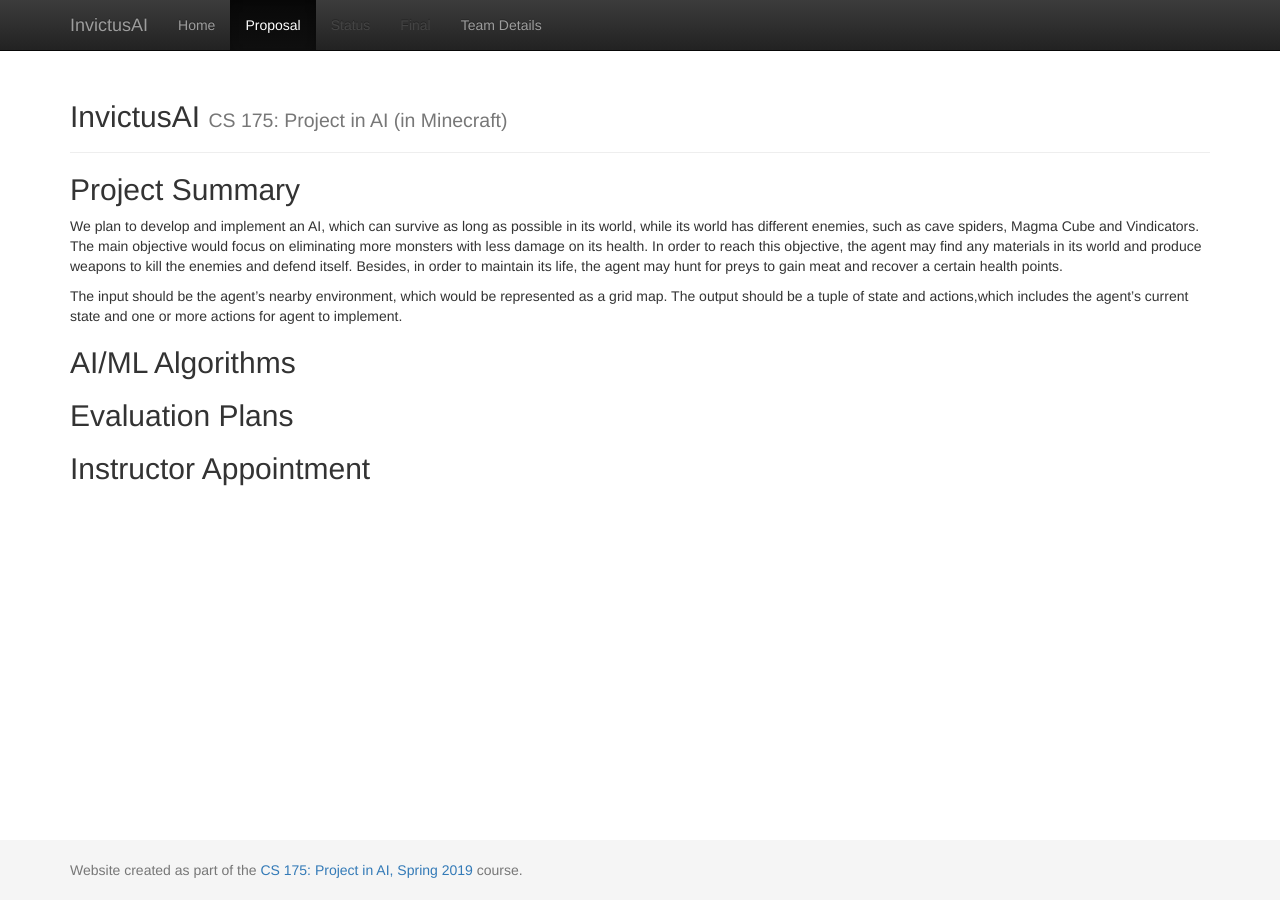
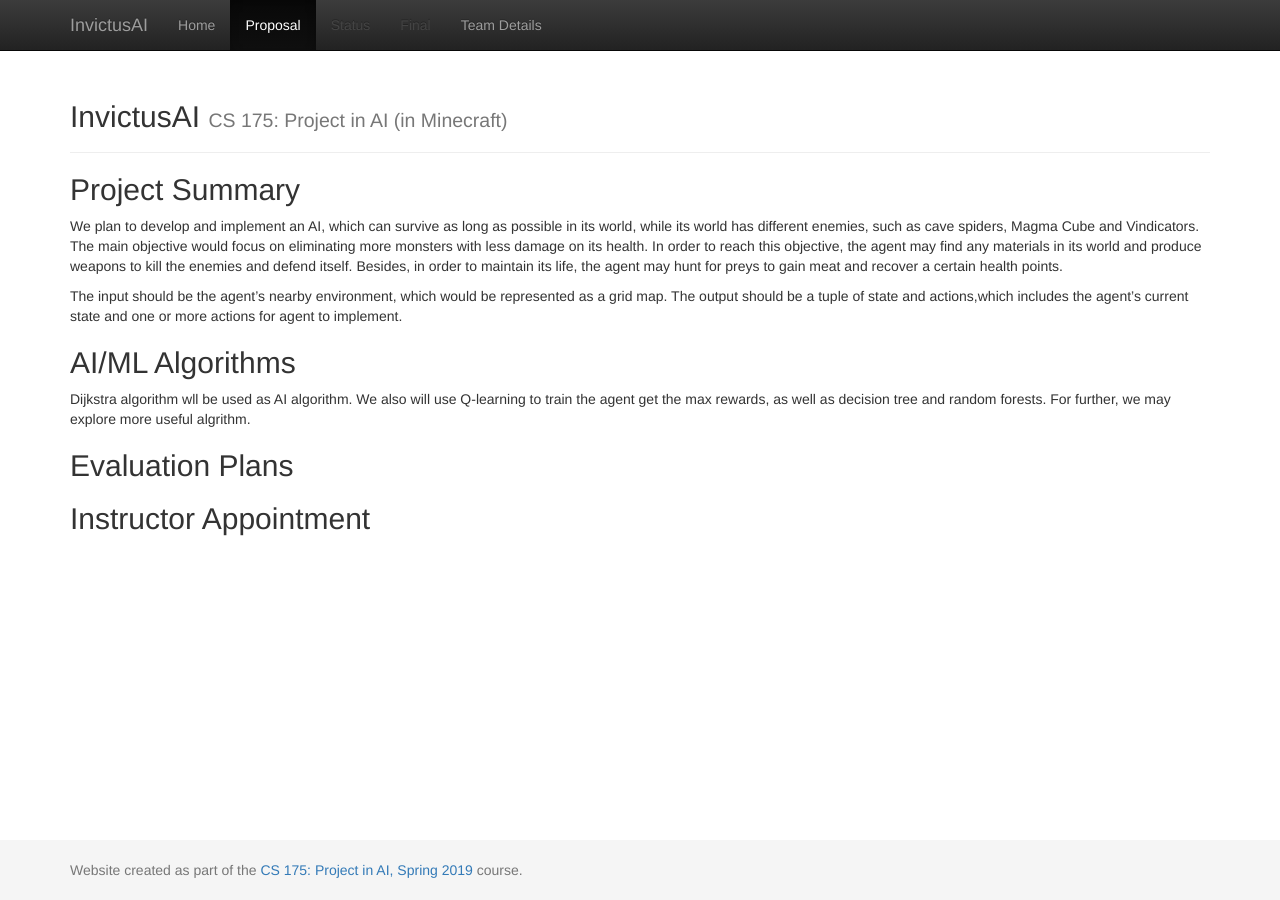
Before and after one commit to chenhaoy1/EnemyUnknown-Battlegrounds, a Jekyll site: the page built from docs/proposal.md, in a window 1280 px wide. Built offline with Jekyll 4.4.1, drawn with Linux system fonts in a browser that asks for light colours.

Commit message:
Update proposal.md

```diff
--- a/docs/proposal.md
+++ b/docs/proposal.md
@@ -12,7 +12,7 @@ The input should be the agent's nearby environment, which would be represented a
 
 ## AI/ML Algorithms
 
-
+Dijkstra algorithm wll be used as AI algorithm. We also will use Q-learning to train the agent get the max rewards, as well as decision tree and random forests. For further, we may explore more useful algrithm.
 
 
 
```
